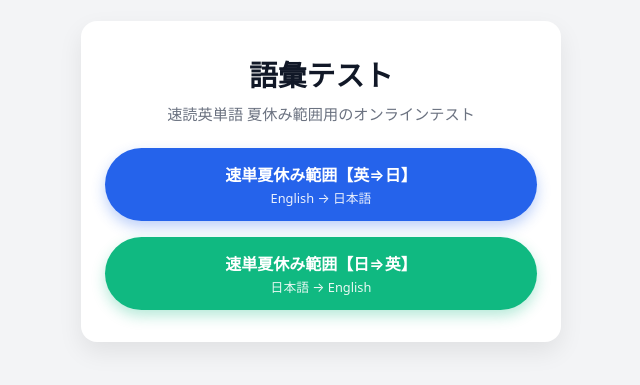
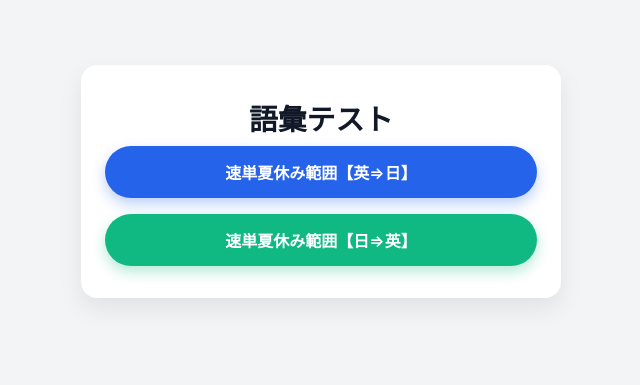
Before and after one commit to DaichiG-SBMK/vocab-quiz-top, a plain HTML site: page index.html in a window 1280 px wide. Shown: the part 219-604 px from the top of the page, without its empty margins (319-959 px from the left). Drawn offline with Linux system fonts and the light colour scheme.

Commit message:
Add files via upload

```diff
--- a/index.html
+++ b/index.html
@@ -108,7 +108,6 @@
 <body>
   <div class="container">
     <h1>語彙テスト</h1>
-    <p class="subtitle">速読英単語 夏休み範囲用のオンラインテスト</p>
 
     <div class="button-group">
       <!-- 英⇒日 -->
@@ -118,7 +117,6 @@
       >
         <span class="btn-label">
           速単夏休み範囲【英⇒日】
-          <span class="btn-caption">English → 日本語</span>
         </span>
       </a>
 
@@ -129,7 +127,6 @@
       >
         <span class="btn-label">
           速単夏休み範囲【日⇒英】
-          <span class="btn-caption">日本語 → English</span>
         </span>
       </a>
     </div>
```
